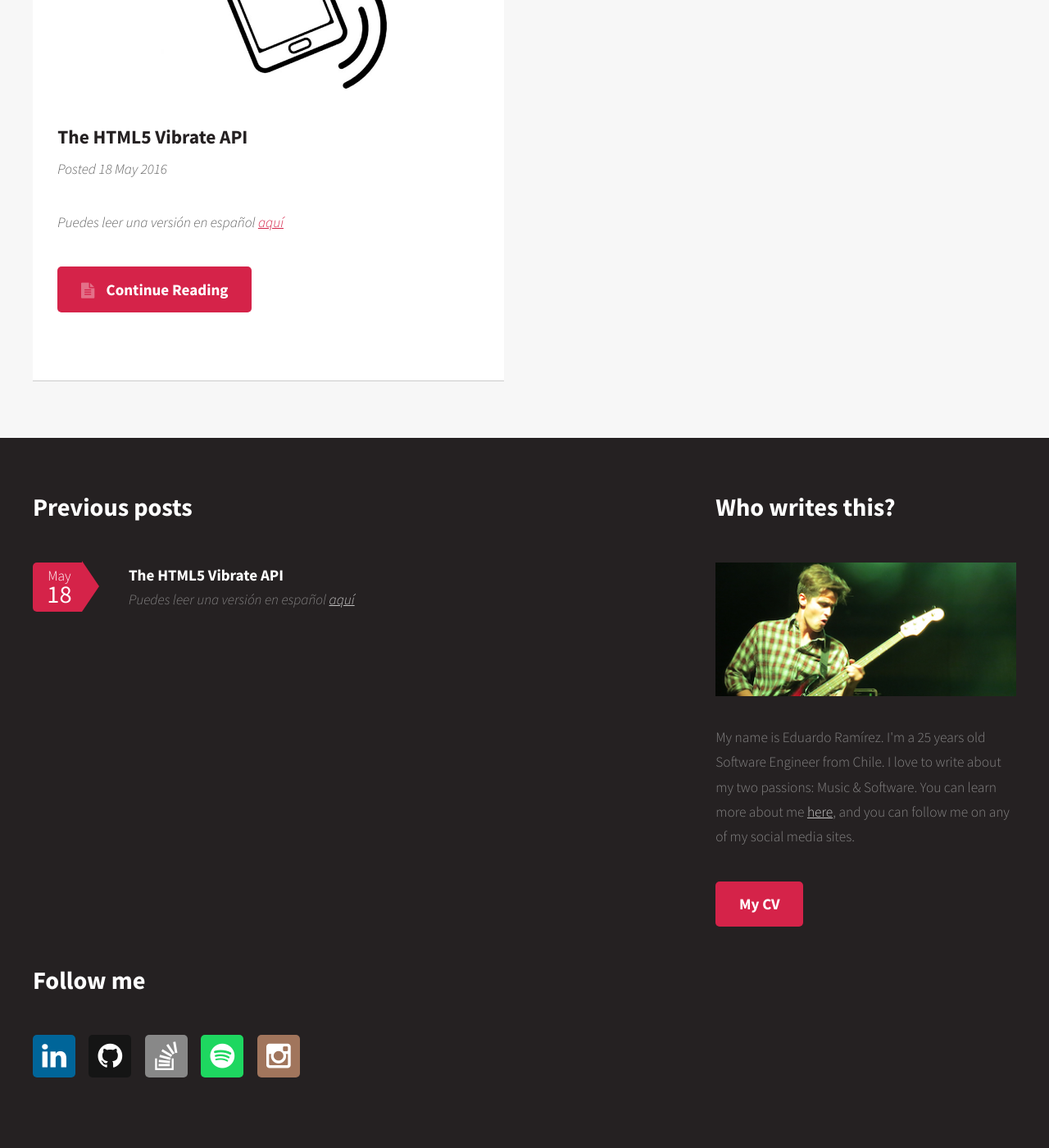
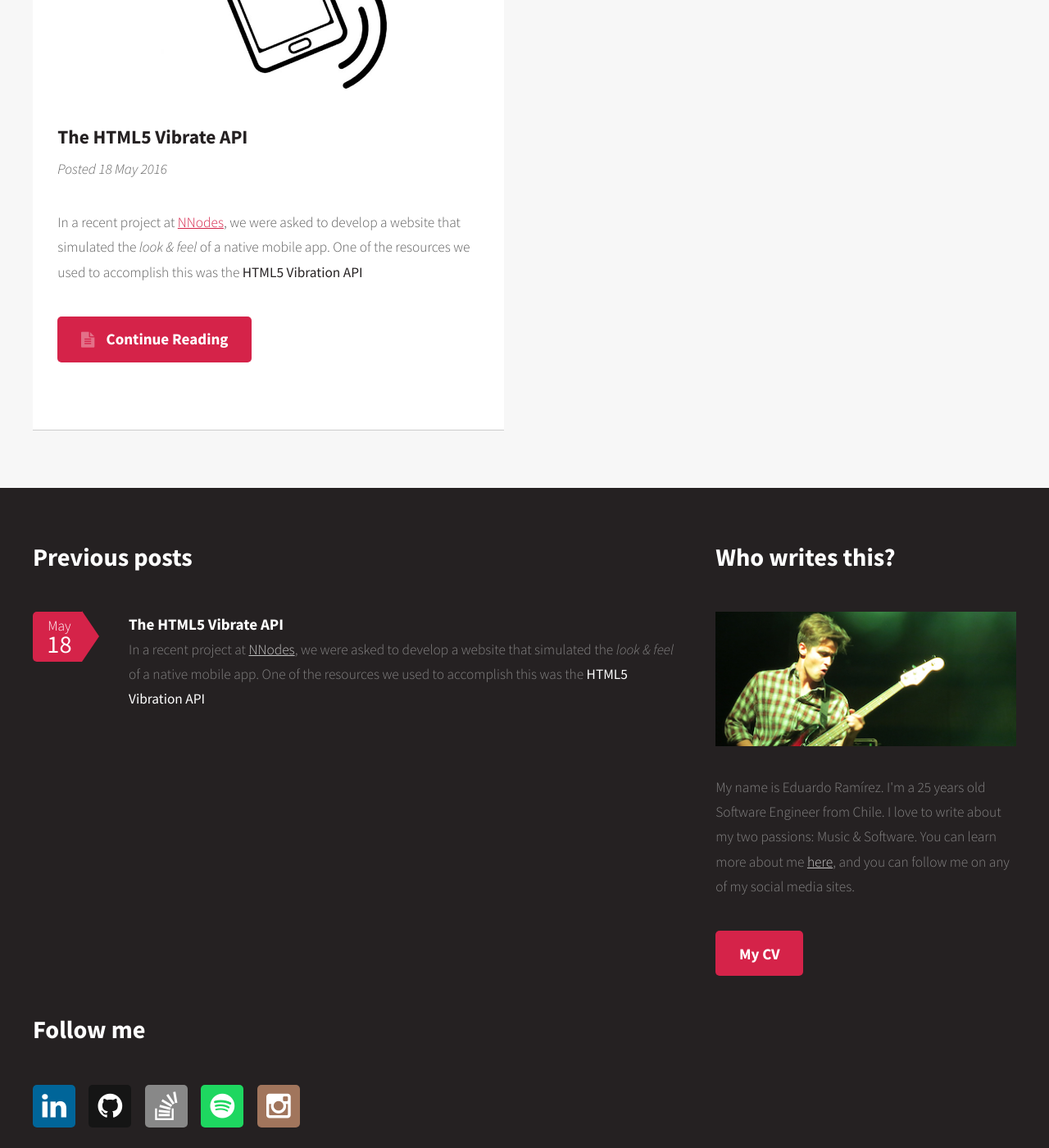
Before and after one commit to eduramirezh/outdated-blog, a Jekyll site: the page built from index.html, in a window 1280 px wide and 1400 px high, scrolled down 702 px. Shown: the whole window at 82% size. Built offline with Jekyll 4.4.1, drawn with Linux system fonts in a browser that asks for light colours.

Commit message:
finished first post. Added stack overflow link

```diff
--- a/_posts/2016-02-15-the-html5-vibrate-api.markdown
+++ b/_posts/2016-02-15-the-html5-vibrate-api.markdown
@@ -5,7 +5,6 @@ date:   2016-05-18 12:20:25
 categories: html5 mobile
 featured: /assets/images/20160401120446_vibracion.jpg
 ---
-*Puedes leer una versión en español [aquí](http://nnodes.com/blog/2016/usando-la-vibration-api-de-html5)*
 
 In a recent project at [NNodes](http://nnodes.com/blog), we were asked to develop a website that simulated the *look & feel* of a native mobile app.
 One of the resources we used to accomplish this was the **HTML5 Vibration API**
```
Also changed, not shown: other parts of _posts/2016-02-15-the-html5-vibrate-api.markdown (+3 -0 lines).
